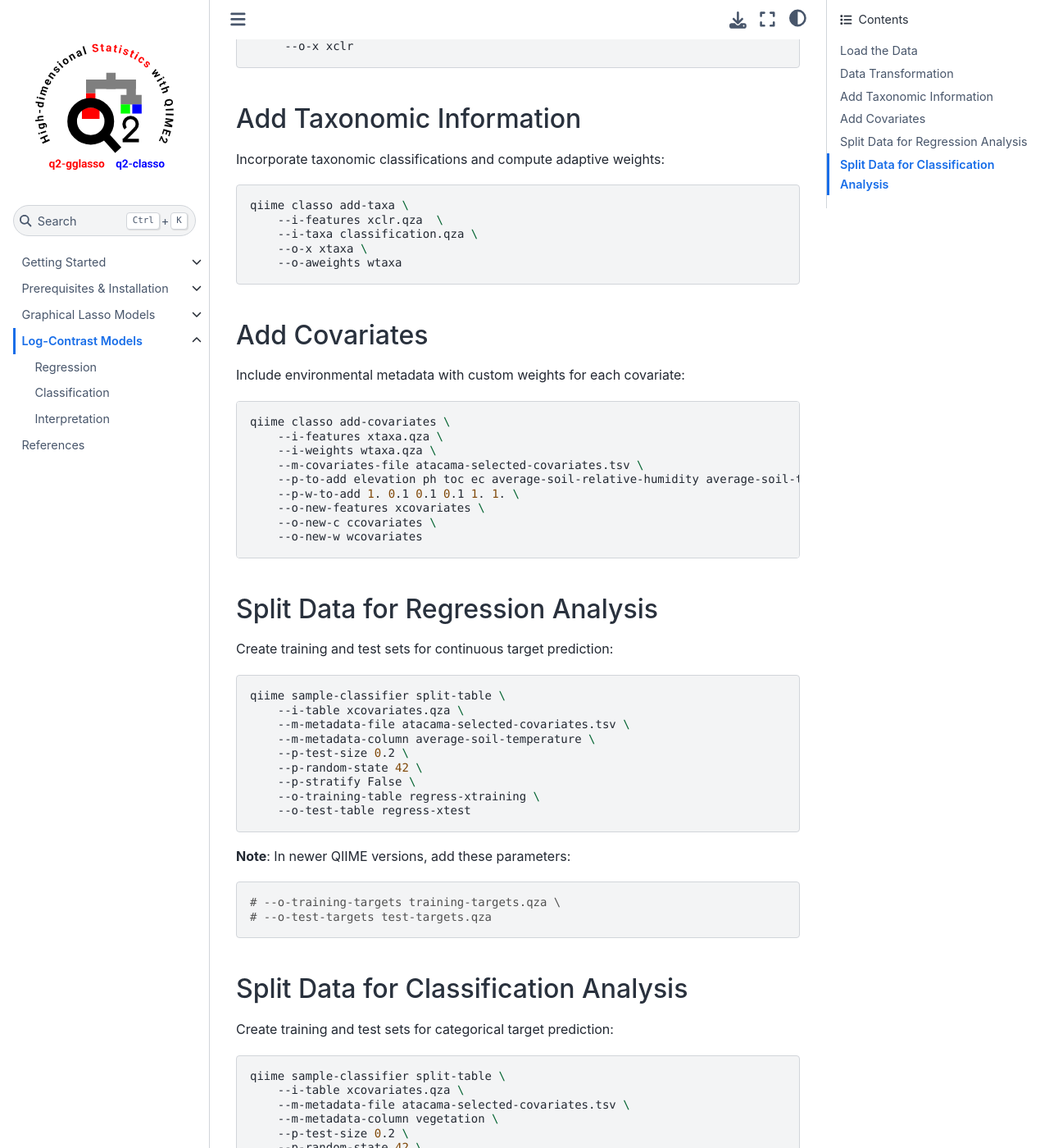
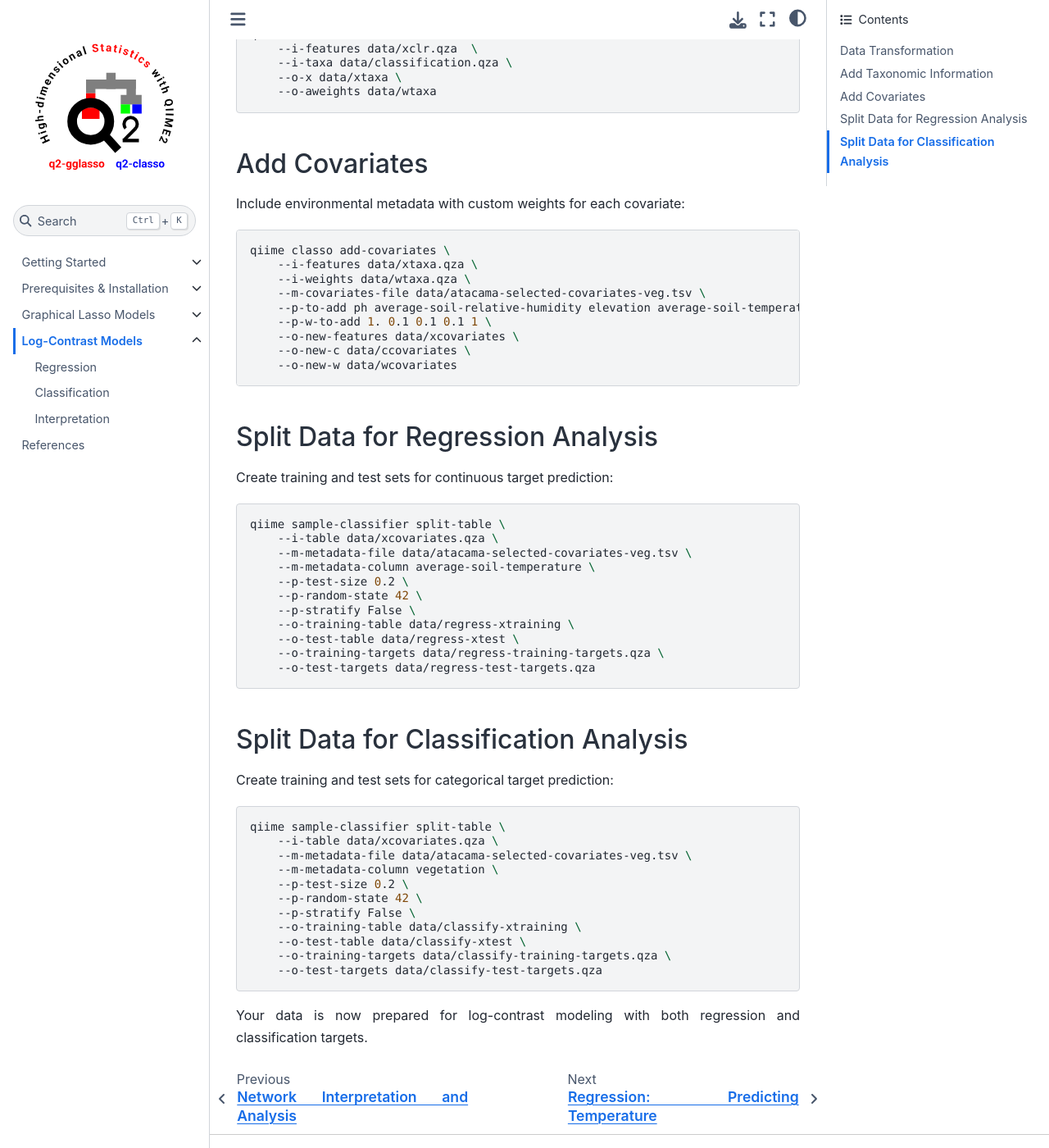
Before and after one commit to bio-datascience/q2-hdstats-docs, a Jupyter Book: the page built from docs/chapters/03_logcontrast_models/01_data_preparation.md, in a window 1280 px wide and 1400 px high, scrolled down 649 px. Shown: the whole window at 82% size. Built offline with Jupyter Book 1.0.4 settings and Sphinx 7.4.7 and the Sphinx Book theme 1.1.4, drawn with Linux system fonts in a browser that asks for light colours; some of the changed text lies outside the part shown.

Commit message:
update classo to the newest version

````diff
--- a/docs/chapters/03_logcontrast_models/01_data_preparation.md
+++ b/docs/chapters/03_logcontrast_models/01_data_preparation.md
@@ -2,17 +2,7 @@
 
 This guide demonstrates how to prepare microbiome data for log-contrast analysis using q2-classo. We'll walk through transforming features, adding taxonomic information and covariates, and splitting data for machine learning tasks.
 
-## Load the Data
-
-```bash
-# Create data directory if it doesn't exist
-mkdir -p data
-
-# Download the example data files
-wget -O data/atacama-counts.qza
-wget -O data/classification.qza
-wget -O data/atacama-selected-covariates.tsv
-```
+In
 
 ## Data Transformation
 
@@ -22,8 +12,8 @@ Transform count data using CLR transformation:
 qiime classo transform-features \
      --p-transformation clr \
      --p-coef 0.5 \
-     --i-features atacama-table.qza \
-     --o-x xclr
+     --i-features data/atacama-counts.qza \
+     --o-x data/xclr
 ```
 
 ## Add Taxonomic Information
@@ -32,10 +22,10 @@ Incorporate taxonomic classifications and compute adaptive weights:
 
 ```bash
 qiime classo add-taxa \
-    --i-features xclr.qza  \
-    --i-taxa classification.qza \
-    --o-x xtaxa \
-    --o-aweights wtaxa
+    --i-features data/xclr.qza  \
+    --i-taxa data/classification.qza \
+    --o-x data/xtaxa \
+    --o-aweights data/wtaxa
 ```
 
 ## Add Covariates
@@ -44,14 +34,14 @@ Include environmental metadata with custom weights for each covariate:
 
 ```bash
 qiime classo add-covariates \
-    --i-features xtaxa.qza \
-    --i-weights wtaxa.qza \
-    --m-covariates-file atacama-selected-covariates.tsv \
-    --p-to-add elevation ph toc ec average-soil-relative-humidity average-soil-temperature \
-    --p-w-to-add 1. 0.1 0.1 0.1 1. 1. \
-    --o-new-features xcovariates \
-    --o-new-c ccovariates \
-    --o-new-w wcovariates
+    --i-features data/xtaxa.qza \
+    --i-weights data/wtaxa.qza \
+    --m-covariates-file data/atacama-selected-covariates-veg.tsv \
+    --p-to-add ph average-soil-relative-humidity elevation average-soil-temperature vegetation \
+    --p-w-to-add 1. 0.1 0.1 0.1 1 \
+    --o-new-features data/xcovariates \
+    --o-new-c data/ccovariates \
+    --o-new-w data/wcovariates
 ```
 
 ## Split Data for Regression Analysis
@@ -60,20 +50,16 @@ Create training and test sets for continuous target prediction:
 
 ```bash
 qiime sample-classifier split-table \
-    --i-table xcovariates.qza \
-    --m-metadata-file atacama-selected-covariates.tsv \
+    --i-table data/xcovariates.qza \
+    --m-metadata-file data/atacama-selected-covariates-veg.tsv \
     --m-metadata-column average-soil-temperature \
     --p-test-size 0.2 \
     --p-random-state 42 \
     --p-stratify False \
-    --o-training-table regress-xtraining \
-    --o-test-table regress-xtest
-```
-
-**Note**: In newer QIIME versions, add these parameters:
-```bash
-# --o-training-targets training-targets.qza \
-# --o-test-targets test-targets.qza
+    --o-training-table data/regress-xtraining \
+    --o-test-table data/regress-xtest \
+    --o-training-targets data/regress-training-targets.qza \
+    --o-test-targets data/regress-test-targets.qza
 ```
 
 ## Split Data for Classification Analysis
@@ -82,20 +68,16 @@ Create training and test sets for categorical target prediction:
 
 ```bash
 qiime sample-classifier split-table \
-    --i-table xcovariates.qza \
-    --m-metadata-file atacama-selected-covariates.tsv \
+    --i-table data/xcovariates.qza \
+    --m-metadata-file data/atacama-selected-covariates-veg.tsv \
     --m-metadata-column vegetation \
     --p-test-size 0.2 \
     --p-random-state 42 \
     --p-stratify False \
-    --o-training-table classify-xtraining \
-    --o-test-table classify-xtest
-```
-
-**Note**: In newer QIIME versions, add these parameters:
-```bash
-# --o-training-targets training-targets.qza \
-# --o-test-targets test-targets.qza
+    --o-training-table data/classify-xtraining \
+    --o-test-table data/classify-xtest \
+    --o-training-targets data/classify-training-targets.qza \
+    --o-test-targets data/classify-test-targets.qza
 ```
 
 Your data is now prepared for log-contrast modeling with both regression and classification targets.
````
Also changed, not shown: docs/chapters/01_installation/03_q2_classo.md (+3 -0 lines), docs/chapters/03_logcontrast_models/02_regression.md (+16 -12 lines), docs/chapters/03_logcontrast_models/03_classification.md (+16 -14 lines).
